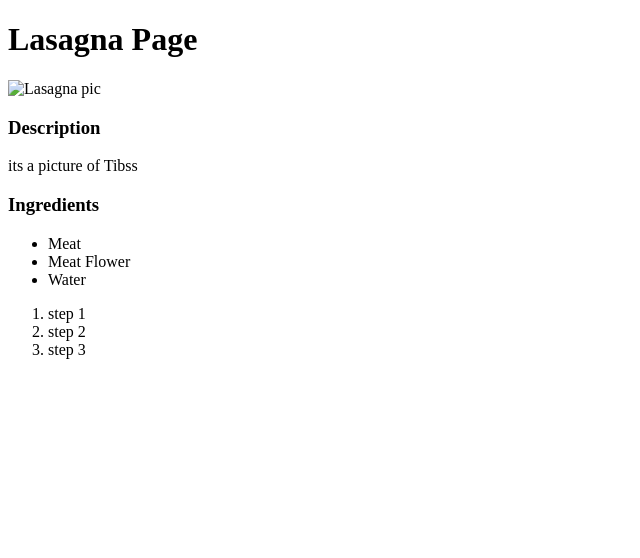
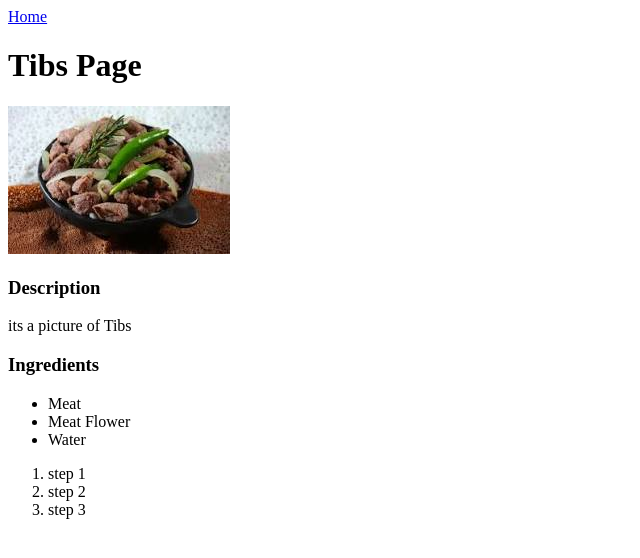
Before and after one commit to Ibnu-Afdel/recipes, a plain HTML site: page recipes/tibs.html in a window 1280 px wide. Shown: the whole page, without its empty margins (0-640 px from the left). Drawn offline with Linux system fonts and the light colour scheme.

Commit message:
feat: Add Image and Fix Spelling Correction
added the appropriate images
fixed spellings
added home link

```diff
--- a/recipes/tibs.html
+++ b/recipes/tibs.html
@@ -3,13 +3,14 @@
   <head>
     <meta charset="UTF-8" />
     <meta name="viewport" content="width=device-width, initial-scale=1.0" />
-    <title>Tibss</title>
+    <title>Tibs</title>
   </head>
   <body>
-    <h1>Lasagna Page</h1>
-    <img src="" alt="Lasagna pic" />
+    <a href="../index.html">Home</a>
+    <h1>Tibs Page</h1>
+    <img src="../images/Tibs.jpg" alt="Lasagna pic" />
     <h3>Description</h3>
-    <p>its a picture of Tibss</p>
+    <p>its a picture of Tibs</p>
     <h3>Ingredients</h3>
     <ul>
       <li>Meat</li>
```
Also changed, not shown: recipes/lasagna.html (+2 -1 lines), recipes/shiro.html (+4 -3 lines), images/Lasagna.jpg (added), images/Shiro.jpg (added), images/Tibs.jpg (added).
